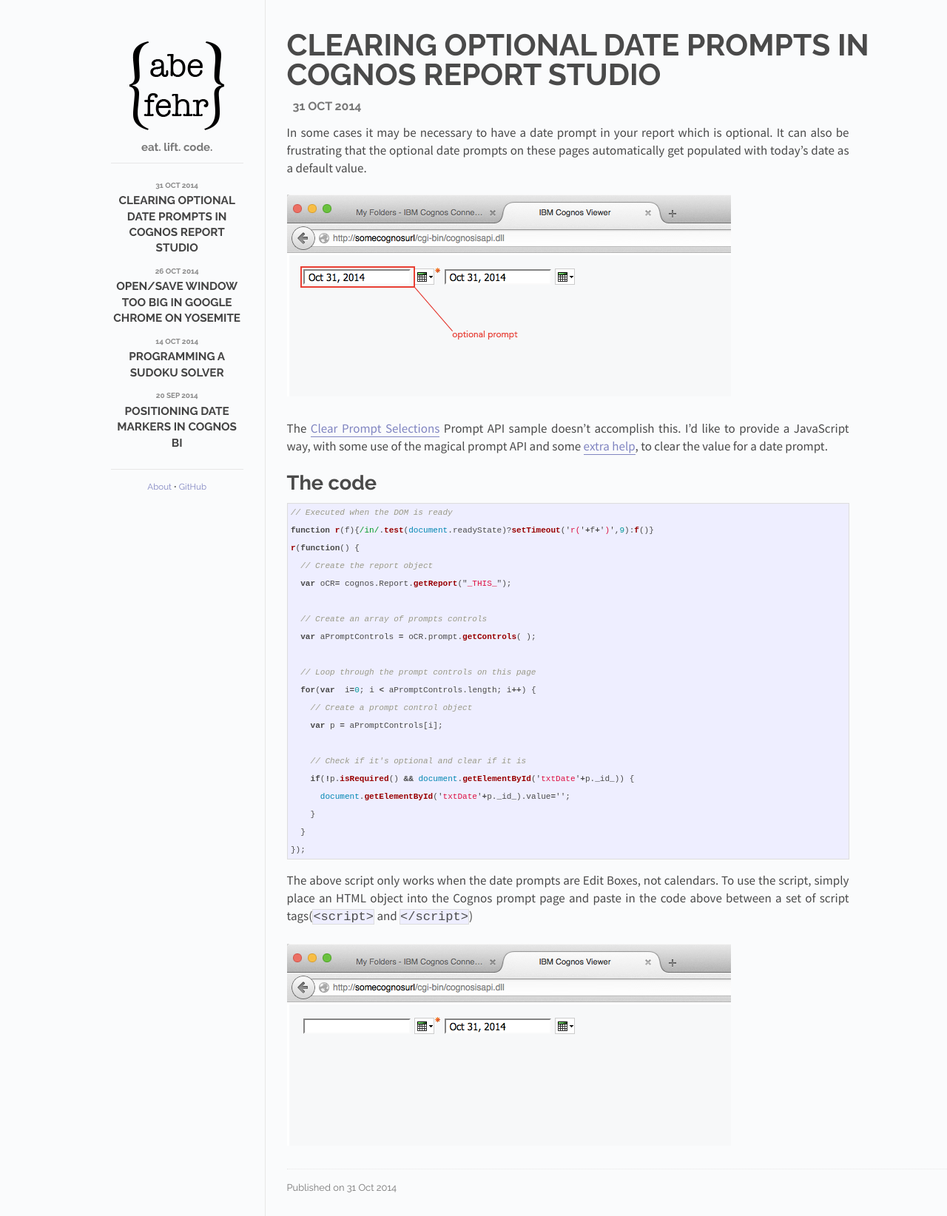
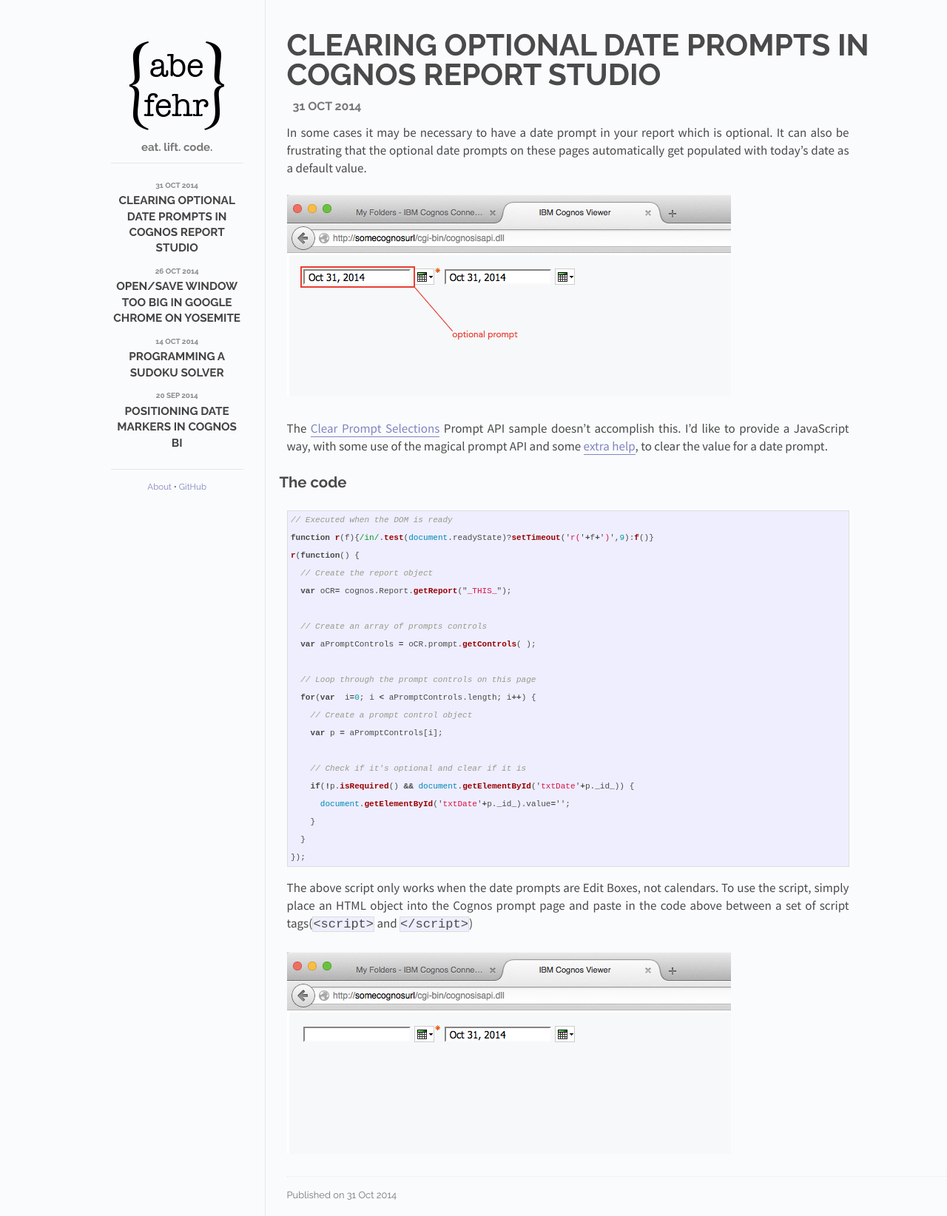
Before and after one commit to abejfehr/abejfehr.github.io, a Jekyll site: the page built from _posts/2014-10-31-clearing-optional-date-prompts-in-cognos-report-studio.md, in a window 1280 px wide. Shown: the whole page at 74% size. Built offline with Jekyll 4.4.1, drawn with Linux system fonts in a browser that asks for light colours; Markdown is read by kramdown in place of the engine named in the settings; comment, search, counter and statistics services are not loaded.

Commit message:
fixed header size

```diff
--- a/_posts/2014-10-31-clearing-optional-date-prompts-in-cognos-report-studio.md
+++ b/_posts/2014-10-31-clearing-optional-date-prompts-in-cognos-report-studio.md
@@ -12,7 +12,7 @@
 
 The [Clear Prompt Selections](https://www-01.ibm.com/support/knowledgecenter/SSEP7J_10.2.1/com.ibm.swg.ba.cognos.ug_cr_rptstd.10.2.1.doc/c_rs_smples_prompt_api.html?lang=en) Prompt API sample doesn't accomplish this. I'd like to provide a JavaScript way, with some use of the magical prompt API and some [extra help](http://dustindiaz.com/smallest-domready-ever), to clear the value for a date prompt.
 
-# The code
+## The code
 
 {% highlight javascript %}
 // Executed when the DOM is ready
```
